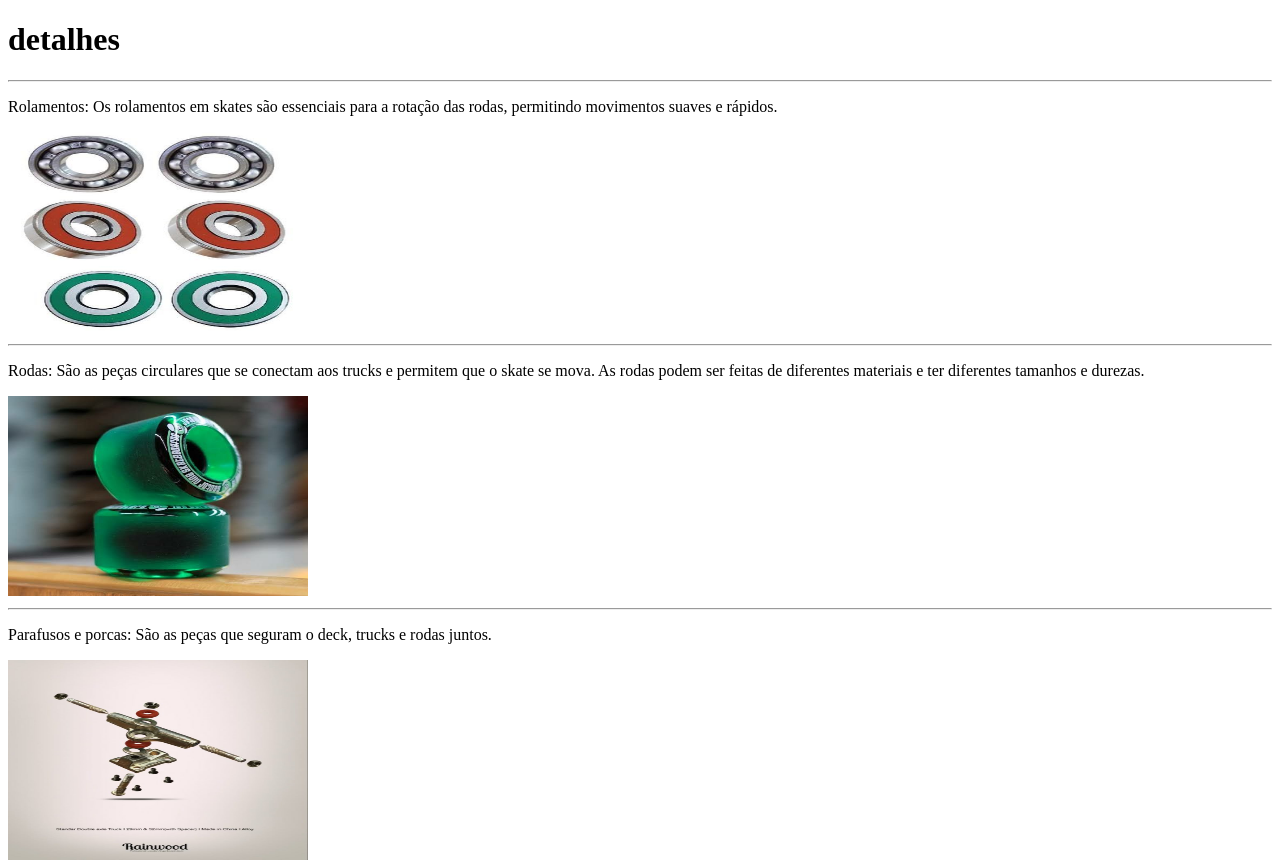
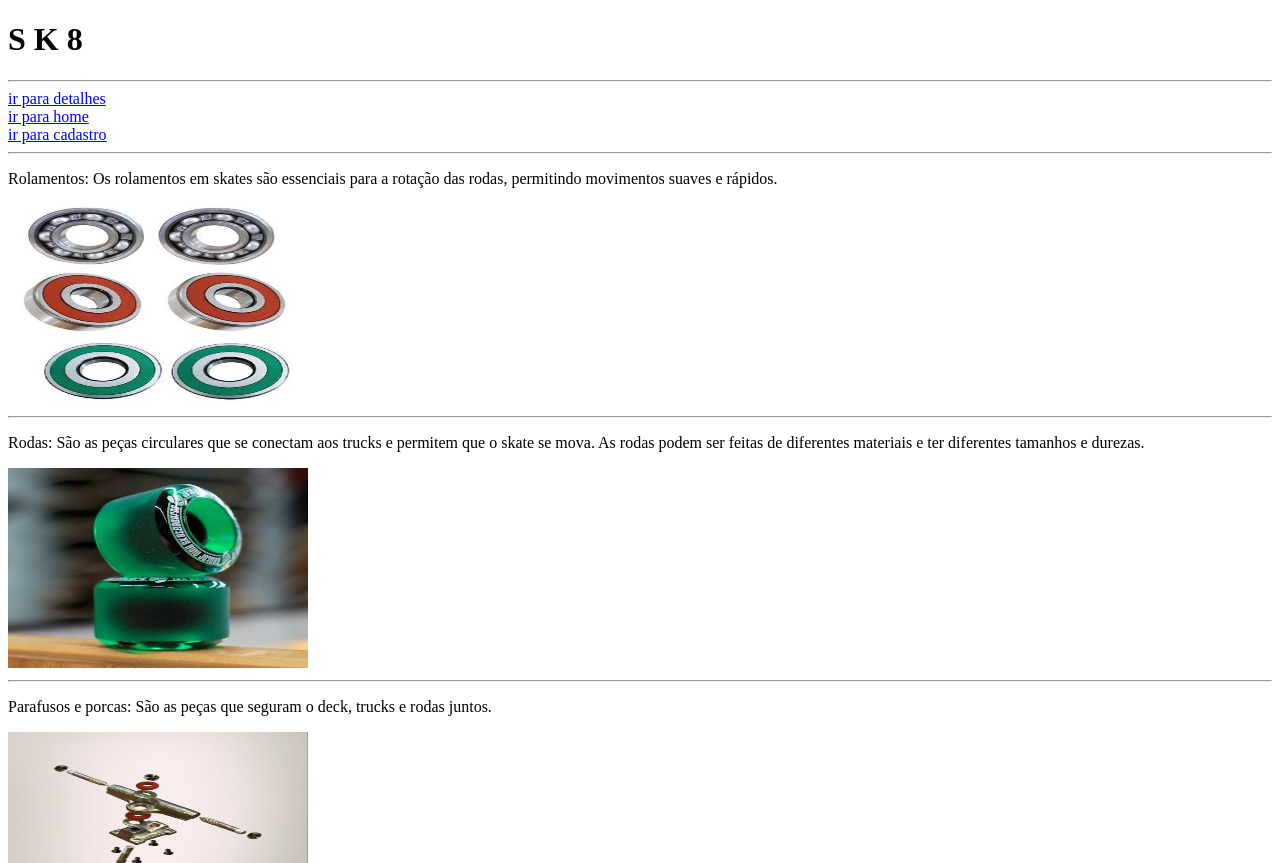
Before and after one commit to Adalberto-Rodrigues/aula_3, a plain HTML site: page detalhes.html in a window 1280 px wide. Shown: the top 863 px of the page. Drawn offline with Linux system fonts and the light colour scheme.

Commit message:
Update detalhes.html

```diff
--- a/detalhes.html
+++ b/detalhes.html
@@ -11,7 +11,12 @@
 </head>
 <body>
     <header>
-        <h1>detalhes</h1><hr>
+        <h1>S K 8</h1><hr>
+         <nav>
+            <a style="color: blue;" href="detalhes.html"> ir para detalhes</a><br>
+            <a style="color: blue;" href="index.html">ir para home</a><br>
+            <a style="color: blue;" href="#">ir para cadastro</a><br>
+        </nav><hr>
         <section>
             <p>Rolamentos: Os rolamentos em skates são essenciais para a rotação das rodas, permitindo movimentos suaves e rápidos.</p>
                 <img src="imagens/rolamentos.jpg"width="300px" height="200px">
@@ -33,10 +38,7 @@
                     <br><hr>
         </section>
     </header>
-        <nav>
-            <a style="color: blue;" href="detalhes.html">detalhes</a><br>
-            <a style="color: blue;" href="index.html">ir para home</a><br>
-        </nav>
+
     <img src="imagens/pagina-detalhe-de-fundo.jpg"width="300px" height="200px" >
 </body>
 </html>
```
